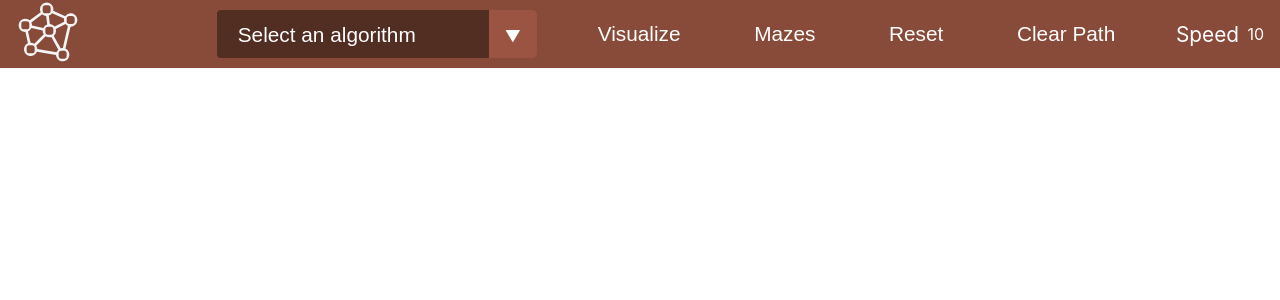
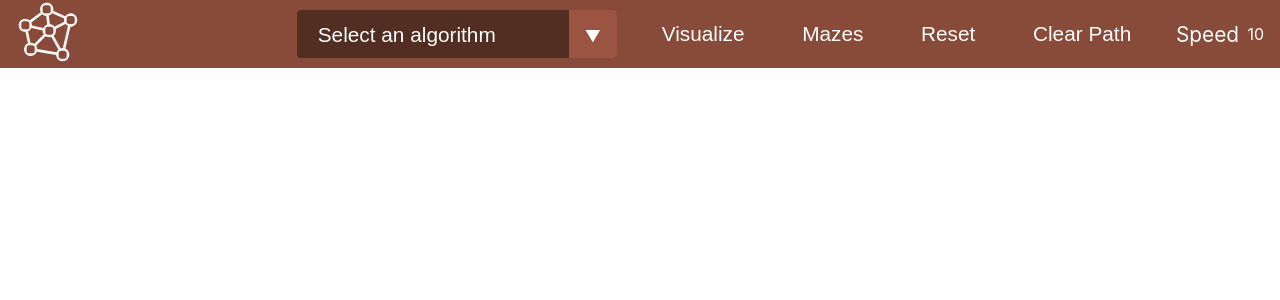
Before and after one commit to Chbmleao/Graph-Algorithms-Visualizer, a React (Create React App) app: page / in a window 1280 px wide. Shown: the top 300 px of the page. Built offline with nearby package versions, Linux system fonts and the light colour scheme; no server answers; some icons are missing.

Commit message:
Add some changes in navbar style sheet to comport speed counter

```diff
--- a/src/styles/NavbarStyles.css
+++ b/src/styles/NavbarStyles.css
@@ -23,7 +23,7 @@
 
 .nav-menu {
   display: flex;
-  gap: 3rem;
+  gap: 2rem;
 }
 
 .nav-menu li {
@@ -35,6 +35,7 @@
 
 .nav-menu button {
   font-size: 1.3rem;
+  font-weight: 400;
   text-decoration: none;
   color: white;
 }
```
